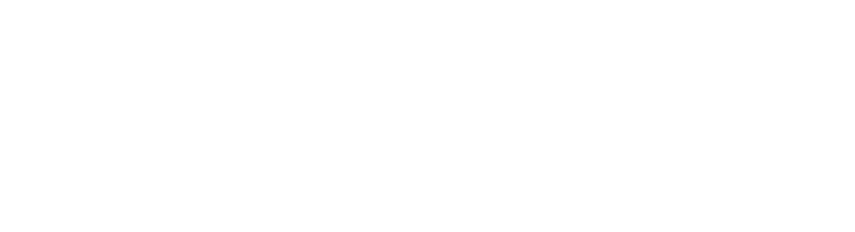
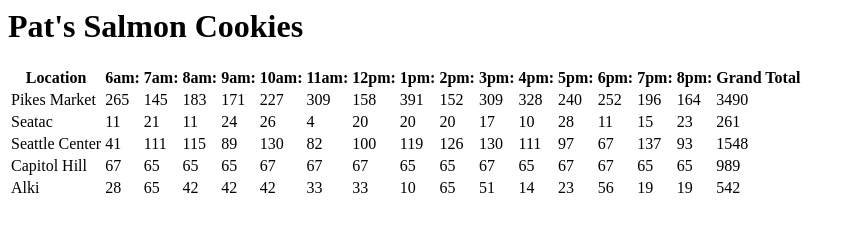
Before and after one commit to taxpayer131/cookie_stand, a plain HTML site: page sales.html in a window 1280 px wide. Shown: the whole page, without its empty margins (0-855 px from the left). Drawn offline with Linux system fonts and the light colour scheme.

Commit message:
finished table

```diff
--- a/app.js
+++ b/app.js
@@ -1,13 +1,9 @@
 'use strict';
+var myTable = document.getElementById('stores');
+var allStores = [];
 
 //Array for the different times of day
-var timesOfDay = ['6am: ', '7am: ', '8am: ', '9am: ', '10am: ', '11am: ', '12pm: ', '1pm: ', '2pm: ', '3pm: ', '4pm: ', '5pm: ', '6pm: ', '7pm: ', '8pm:', 'Grand Total:'];
-//Variables ready to make the individual store objects
-var pikePlace = new Store('Pikes Market', 23, 65, 6.3);
-var seaTac = new Store ('Seatac', 3, 24, 1.2);
-var seaCent = new Store('Seattle Center', 11, 38, 3.7);
-var capHill = new Store('Capitol Hill', 30, 28, 2.3);
-var alki = new Store('Alki', 2, 16, 4.6);
+var timesOfDay = ['6am: ', '7am: ', '8am: ', '9am: ', '10am: ', '11am: ', '12pm: ', '1pm: ', '2pm: ', '3pm: ', '4pm: ', '5pm: ', '6pm: ', '7pm: ', '8pm:'];
 
 //Constructor function
 function Store(name, minCust, maxCust, avgCookieSale) {
@@ -18,6 +14,9 @@ function Store(name, minCust, maxCust, avgCookieSale) {
   this.hourlySales = [];
   this.hourlyCust = [];
   this.totalSales = 0;
+  this.calcSalesByHour();
+  this.render();
+  allStores.push(this);
 };
 
 Store.prototype.calcCustPerHour = function ()  {
@@ -25,7 +24,6 @@ Store.prototype.calcCustPerHour = function ()  {
     var cust = Math.floor(Math.random() * (this.maxCust - this.minCust) + this.minCust);
     this.hourlyCust.push(cust);
   }
-  // return this.hourlyCust;
 };
 
 Store.prototype.calcSalesByHour = function(){
@@ -38,32 +36,45 @@ Store.prototype.calcSalesByHour = function(){
   return this.hourlySales;
 };
 
-//Rendering in JS for lab 7
-function Stores(name, minCust, maxCust, avgCookieSale, hourlySales, hourlyCust, totalSales){
-  var allStores = [];
+Store.prototype.render = function(){
+  var trEl = document.createElement('tr');
+  var tdEl = document.createElement('td');
+  tdEl.textContent = this.name;
+  trEl.appendChild(tdEl);
 
-  this.name = name;
-  this.minCust = minCust;
-  this.maxCust = maxCust;
-  this.avgCookieSale = avgCookieSale;
-  this.hourlySales = [];
-  this.hourlyCust = [];
-  this.totalSales = 0;
-  allStores.push(this);
+  for(var i = 0; i < timesOfDay.length; i++) {
+    tdEl = document.createElement('td');
+    tdEl.textContent = this.hourlySales[i];
+    trEl.appendChild(tdEl);
+  }
+
+  tdEl = document.createElement('td');
+  tdEl.textContent = this.totalSales;
+  trEl.appendChild(tdEl);
+  myTable.appendChild(trEl);
+};
+
+var thEl = document.createElement('th');
+var trEl = document.createElement('tr');
+thEl.textContent = 'Location';
+trEl.appendChild(thEl);
+for(var i = 0; i < timesOfDay.length; i++){
+  var thEl = document.createElement('th');
+  thEl.textContent = this.timesOfDay[i];
+  trEl.appendChild(thEl);
 }
 
-new Store('Pikes Market', 23, 65, 6.3);
-new Store ('Seatac', 3, 24, 1.2);
-new Store('Seattle Center', 11, 38, 3.7);
-new Store('Capitol Hill', 30, 28, 2.3);
-new Store('Alki', 2, 16, 4.6);
+thEl = document.createElement('th');
+thEl.textContent = 'Grand Total';
+trEl.appendChild(thEl);
+myTable.appendChild(trEl);
 
-function storesTable(){
-
+for(var i = 0; i < allStores.length; i++){
+  allStores[i].render();
 }
-//calls on each store function to run
-// createList(pikePlace);
-// createList(seaTac);
-// createList(seaCent);
-// createList(capHill);
-// createList(alki);
+//Variables ready to make the individual store objects
+var pikePlace = new Store('Pikes Market', 23, 65, 6.3);
+var seaTac = new Store ('Seatac', 3, 24, 1.2);
+var seaCent = new Store('Seattle Center', 11, 38, 3.7);
+var capHill = new Store('Capitol Hill', 30, 28, 2.3);
+var alki = new Store('Alki', 2, 16, 4.6);
--- a/sales.html
+++ b/sales.html
@@ -4,8 +4,8 @@
     <title>Pat's Salmon Cookies</title>
   </head>
   <body>
-
-    <table id="Stores"></table>
+    <h1>Pat's Salmon Cookies</h1>
+    <table id="stores"></table>
   <script src="app.js" type="text/javascript"></script>
   </body>
 
```
